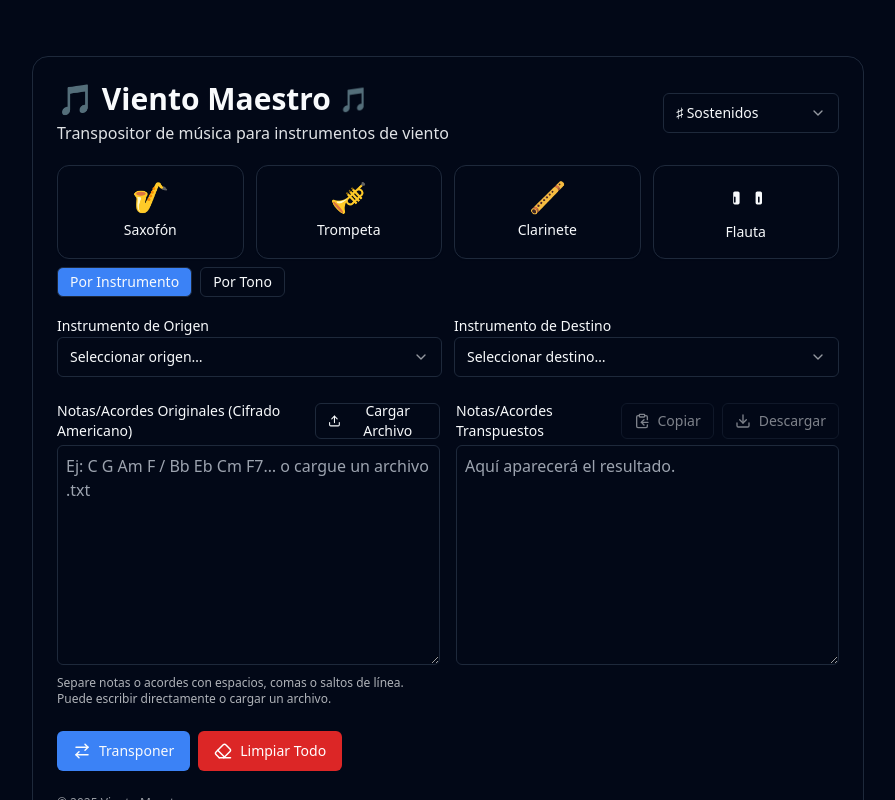
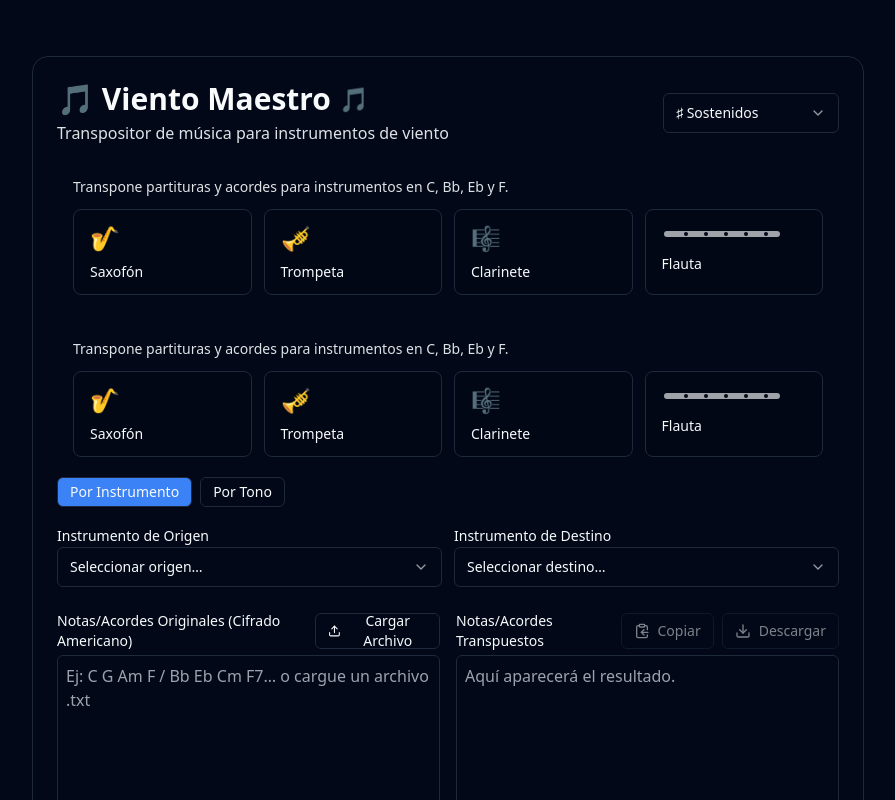
Before and after one commit to chgonzaster-stack/vientomaestro, a Next.js app: page / in a window 1280 px wide. Shown: the top 800 px of the page, without its empty margins (192-1087 px from the left). Built offline with nearby package versions, Linux system fonts and the light colour scheme.

Commit message:
UI: restaura banner con emojis + flauta SVG; SEO H2; selects con portal

```diff
--- a/app/page.tsx
+++ b/app/page.tsx
@@ -195,32 +195,91 @@ export default function TransposerPage() {
             </div>
           </div>
 
-          {/* Banner de instrumentos (emojis + SVG flauta) */}
-          <div className="mt-5 grid grid-cols-2 gap-3 md:grid-cols-4">
-            <div className="rounded-xl border bg-card p-4 text-center shadow-sm">
-              <div className="text-3xl leading-none">🎷</div>
+                   {/* HERO – tarjetas con iconos (agregamos “Flauta”) */}
+          <div className="mt-5 rounded-xl bg-muted/30 px-4 py-3">
+            <p className="text-sm opacity-90 mb-3">
+              Transpone partituras y acordes para instrumentos en C, Bb, Eb y F.
+            </p>
+
+            <div className="grid grid-cols-2 gap-3 sm:grid-cols-4">
+              {/* Saxofón */}
+              <div className="rounded-lg bg-background/60 border px-4 py-3">
+                <div className="text-2xl">🎷</div>
                 <div className="mt-2 text-sm font-medium">Saxofón</div>
               </div>
-            <div className="rounded-xl border bg-card p-4 text-center shadow-sm">
-              <div className="text-3xl leading-none">🎺</div>
+
+              {/* Trompeta */}
+              <div className="rounded-lg bg-background/60 border px-4 py-3">
+                <div className="text-2xl">🎺</div>
                 <div className="mt-2 text-sm font-medium">Trompeta</div>
               </div>
-            <div className="rounded-xl border bg-card p-4 text-center shadow-sm">
-              <div className="text-3xl leading-none">🪈</div>
+
+              {/* Clarinete */}
+              <div className="rounded-lg bg-background/60 border px-4 py-3">
+                <div className="text-2xl">🎼</div>
                 <div className="mt-2 text-sm font-medium">Clarinete</div>
               </div>
-            <div className="rounded-xl border bg-card p-4 text-center shadow-sm">
-              {/* Flauta – SVG simple minimalista */}
+
+              {/* Flauta – SVG simple */}
+              <div className="rounded-lg bg-background/60 border px-4 py-3">
                 <svg
-                xmlns="http://www.w3.org/2000/svg"
-                viewBox="0 0 640 512"
-                className="mx-auto h-8 w-8 fill-current"
+                  viewBox="0 0 120 24"
+                  className="h-6 w-[120px] text-foreground/80"
                   aria-label="Flauta"
-                role="img"
                 >
-                <path d="M608 128h-64c-17.7 0-32 14.3-32 32v192c0 17.7 14.3 32 32 32h64c17.7 0 32-14.3 32-32V160c0-17.7-14.3-32-32-32zm-16 208c0 8.8-7.2 16-16 16s-16-7.2-16-16v-96c0-8.8 7.2-16 16-16s16 7.2 16 16v96zM96 128c-17.7 0-32 14.3-32 32v192c0 17.7 14.3 32 32 32h64c17.7 0 32-14.3 32-32V160c0-17.7-14.3-32-32-32H96zm16 208c0 8.8-7.2 16-16 16s-16-7.2-16-16v-96c0-8.8 7.2-16 16-16s16 7.2 16 16v96z" />
+                  <rect x="2" y="9" width="116" height="6" rx="3" className="fill-current opacity-80" />
+                  <circle cx="24" cy="12" r="2" className="fill-background" />
+                  <circle cx="44" cy="12" r="2" className="fill-background" />
+                  <circle cx="64" cy="12" r="2" className="fill-background" />
+                  <circle cx="84" cy="12" r="2" className="fill-background" />
+                  <circle cx="104" cy="12" r="2" className="fill-background" />
                 </svg>
                 <div className="mt-2 text-sm font-medium">Flauta</div>
+              </div>
+            </div>
+          </div>
+
+		  {/* HERO – tarjetas con iconos (agregamos “Flauta”) */}
+          <div className="mt-5 rounded-xl bg-muted/30 px-4 py-3">
+            <p className="text-sm opacity-90 mb-3">
+              Transpone partituras y acordes para instrumentos en C, Bb, Eb y F.
+            </p>
+
+            <div className="grid grid-cols-2 gap-3 sm:grid-cols-4">
+              {/* Saxofón */}
+              <div className="rounded-lg bg-background/60 border px-4 py-3">
+                <div className="text-2xl">🎷</div>
+                <div className="mt-2 text-sm font-medium">Saxofón</div>
+              </div>
+
+              {/* Trompeta */}
+              <div className="rounded-lg bg-background/60 border px-4 py-3">
+                <div className="text-2xl">🎺</div>
+                <div className="mt-2 text-sm font-medium">Trompeta</div>
+              </div>
+
+              {/* Clarinete */}
+              <div className="rounded-lg bg-background/60 border px-4 py-3">
+                <div className="text-2xl">🎼</div>
+                <div className="mt-2 text-sm font-medium">Clarinete</div>
+              </div>
+
+              {/* Flauta – SVG simple */}
+              <div className="rounded-lg bg-background/60 border px-4 py-3">
+                <svg
+                  viewBox="0 0 120 24"
+                  className="h-6 w-[120px] text-foreground/80"
+                  aria-label="Flauta"
+                >
+                  <rect x="2" y="9" width="116" height="6" rx="3" className="fill-current opacity-80" />
+                  <circle cx="24" cy="12" r="2" className="fill-background" />
+                  <circle cx="44" cy="12" r="2" className="fill-background" />
+                  <circle cx="64" cy="12" r="2" className="fill-background" />
+                  <circle cx="84" cy="12" r="2" className="fill-background" />
+                  <circle cx="104" cy="12" r="2" className="fill-background" />
+                </svg>
+                <div className="mt-2 text-sm font-medium">Flauta</div>
+              </div>
             </div>
           </div>
 		 </CardHeader>
```
Lines whose indentation alone changed are shown as unchanged.
